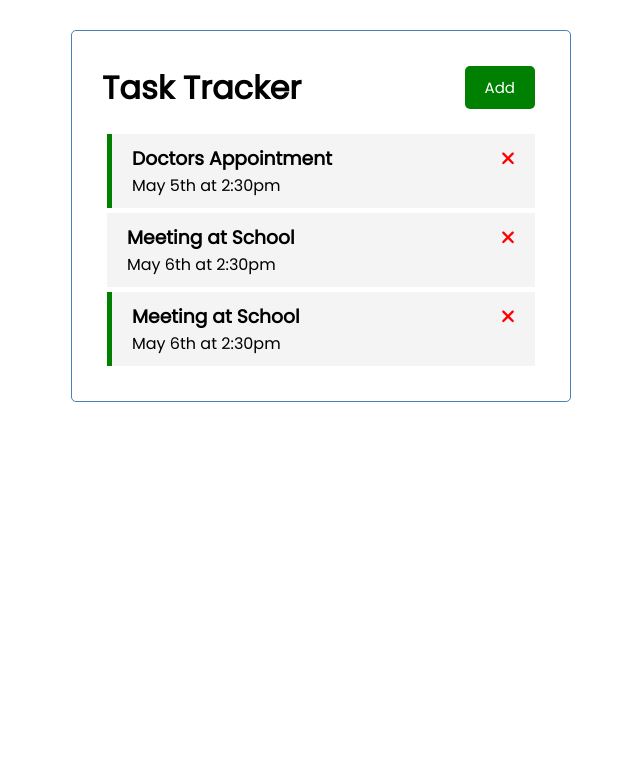
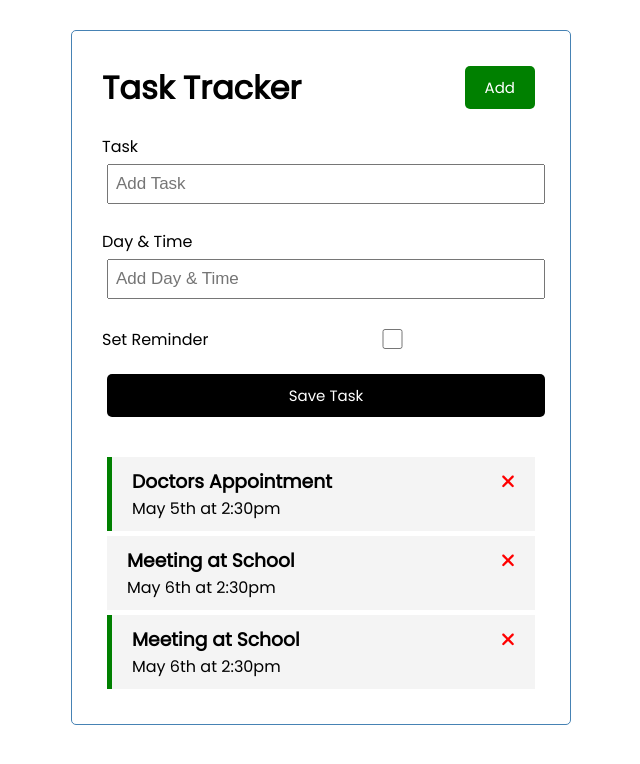
Before and after one commit to S-dev-coder/Angular-App, an Angular app: page / in a window 1280 px wide. Shown: the top 764 px of the page, without its empty margins (319-959 px from the left). Built offline with nearby package versions, Linux system fonts and the light colour scheme; data requests are answered from the project's data file.

Commit message:
Add task Component: Added .add-form class in styles.css for styling purposes. Created form in add-task.component.html. Added AddTaskComponent class in add-task.component.ts. Included app-add-task selector in tasks.component.html for integrating the AddTaskComponent.

```diff
--- a/src/app/app.module.ts
+++ b/src/app/app.module.ts
@@ -9,6 +9,7 @@
 import { ButtonComponent } from './components/button/button.component';
 import { TasksComponent } from './components/tasks/tasks.component';
 import { TaskItemComponent } from './components/task-item/task-item.component';
+import { AddTaskComponent } from './components/add-task/add-task.component';
 
 
 @NgModule({
@@ -17,7 +18,8 @@
     HeaderComponent,
     ButtonComponent,
     TasksComponent,
-    TaskItemComponent
+    TaskItemComponent,
+    AddTaskComponent
   ],
   imports: [
     BrowserModule,
--- /dev/null
+++ b/src/app/components/add-task/add-task.component.css
@@ -0,0 +1,3 @@
+.add-form {
+    margin-bottom: 40px;
+}
--- /dev/null
+++ b/src/app/components/add-task/add-task.component.html
@@ -0,0 +1,17 @@
+<form class="add-form">
+    <div class="form-control">
+        <label for="text">Task</label>
+        <input type="text" name="text" id="text" placeholder="Add Task" />
+    </div>
+
+    <div class="form-control">
+        <label for="text">Day & Time</label>
+        <input type="text" name="day" id="day" placeholder="Add Day & Time" />
+    </div>
+
+    <div class="form-control form-control-check">
+        <label for="reminder">Set Reminder</label>
+        <input type="checkbox" name="reminder" id="reminder" />
+    </div>
+    <input type="submit" value="Save Task" class="btn btn-block" />
+</form>
--- /dev/null
+++ b/src/app/components/add-task/add-task.component.ts
@@ -0,0 +1,12 @@
+import { Component } from '@angular/core';
+
+@Component({
+  selector: 'app-add-task',
+  templateUrl: './add-task.component.html',
+  styleUrl: './add-task.component.css'
+})
+export class AddTaskComponent {
+  text!: string;
+  day!: string;
+  reminder: boolean = false;
+}
--- a/src/app/components/tasks/tasks.component.html
+++ b/src/app/components/tasks/tasks.component.html
@@ -1,3 +1,5 @@
+<app-add-task></app-add-task>
+
 <app-task-item *ngFor="let task of tasks"
 [task]="task"
 (onDeleteTask)="deleteTask(task)"
```
Also changed, not shown: 1 other file (tests, documents, lock files or other folders).
